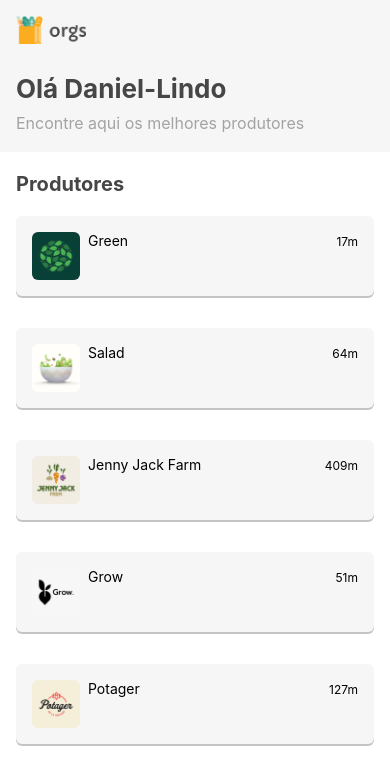
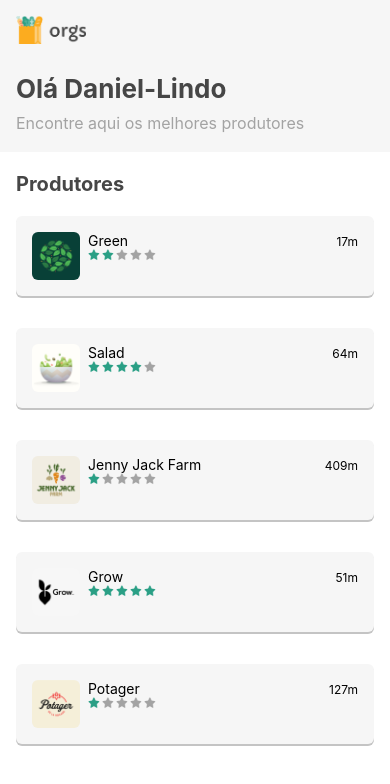
Before and after one commit to daniprimo/estudando-react-native-alura, a React Native app: screen / in a window 390 px wide. Shown: the top 784 px of the page. Built offline with nearby package versions, Linux system fonts and the light colour scheme.

Commit message:
Criando funções para gerar as extrelas e alteralas

```diff
--- a/App.js
+++ b/App.js
@@ -1,5 +1,5 @@
 import React from 'react';
-import {SafeAreaView, StyleSheet} from 'react-native';
+import {SafeAreaView, ScrollView, StyleSheet} from 'react-native';
 import Home from './src/telas/Home';
 
 export default function App() {
--- /dev/null
+++ b/src/componentes/Estrela.js
@@ -0,0 +1,34 @@
+import React from 'react';
+import {TouchableOpacity, Image, StyleSheet} from 'react-native';
+import estrela from '../assets/estrela.png';
+import EstrelaCinza from '../assets/estrelaCinza.png';
+
+export default function Estrela({
+  onPress,
+  desabilitada = true,
+  preenchida,
+  grande = false,
+}) {
+  const estilos = estillosFuncao(grande);
+  const getImagem = () => {
+    if (preenchida) {
+      return estrela;
+    }
+    return EstrelaCinza;
+  };
+
+  return (
+    <TouchableOpacity onPress={onPress} disabled={desabilitada}>
+      <Image source={getImagem()} style={estilos.estrela} />
+    </TouchableOpacity>
+  );
+}
+
+const estillosFuncao = grande =>
+  StyleSheet.create({
+    estrela: {
+      width: grande ? 36 : 12,
+      height: grande ? 36 : 12,
+      marginRight: 2,
+    },
+  });
--- /dev/null
+++ b/src/componentes/Estrelas.js
@@ -0,0 +1,41 @@
+import React, {useState} from 'react';
+import {StyleSheet, View} from 'react-native';
+
+import Estrela from './Estrela';
+
+export default function Estrelas({
+  quantidade: quantidadeAntiga,
+  editavel = false,
+  grande = false,
+}) {
+  const [quantidade, setQuantidade] = useState(quantidadeAntiga);
+
+  const RenderEstrelas = () => {
+    const listaEstrelas = [];
+    for (let i = 0; i < 5; i++) {
+      listaEstrelas.push(
+        <Estrela
+          Key={i}
+          onPress={() => setQuantidade(i + 1)}
+          desabilitada={!editavel}
+          preenchida={i < quantidade}
+          grande={grande}
+        />,
+      );
+    }
+
+    return listaEstrelas;
+  };
+
+  return (
+    <View style={estilos.estrelas}>
+      <RenderEstrelas />
+    </View>
+  );
+}
+
+const estilos = StyleSheet.create({
+  estrelas: {
+    flexDirection: 'row',
+  },
+});
--- a/src/telas/Home/components/Produtor.js
+++ b/src/telas/Home/components/Produtor.js
@@ -1,15 +1,27 @@
-import {Image, StyleSheet, Text, View} from 'react-native';
-import React, {Component} from 'react';
+import {Image, StyleSheet, Text, View, TouchableOpacity} from 'react-native';
+import React, {Component, useState} from 'react';
+import Estrelas from '../../../componentes/Estrelas';
 
 export default function Produtor({nome, imagem, distancia, estrelas}) {
+  const [selecionado, setSelecionado] = useState(false);
+
   return (
-    <View style={estilos.cartao}>
+    <TouchableOpacity
+      style={estilos.cartao}
+      onPress={() => setSelecionado(!selecionado)}>
       <Image source={imagem} style={estilos.imagem} accessibilityLabel={nome} />
       <View style={estilos.informacoes}>
-        <Text style={estilos.nomenome}>{nome}</Text>
+        <View>
+          <Text style={estilos.nomenome}>{nome}</Text>
+          <Estrelas
+            quantidade={estrelas}
+            editavel={selecionado}
+            grande={selecionado}
+          />
+        </View>
         <Text style={estilos.distancia}>{distancia}</Text>
       </View>
-    </View>
+    </TouchableOpacity>
   );
 }
 
```
